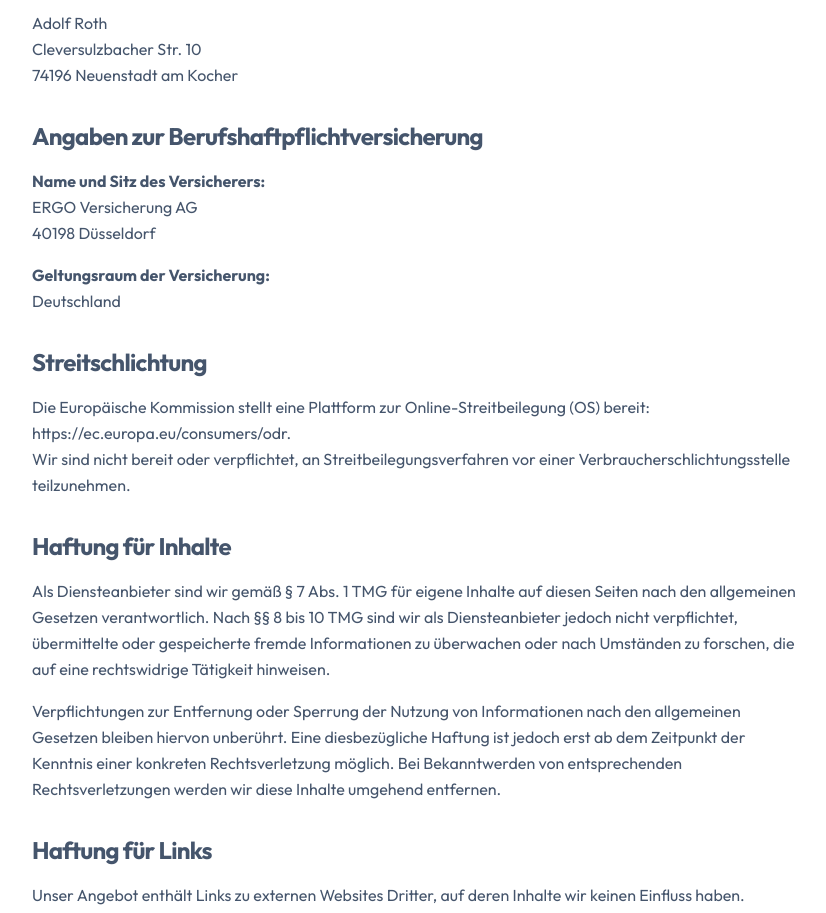
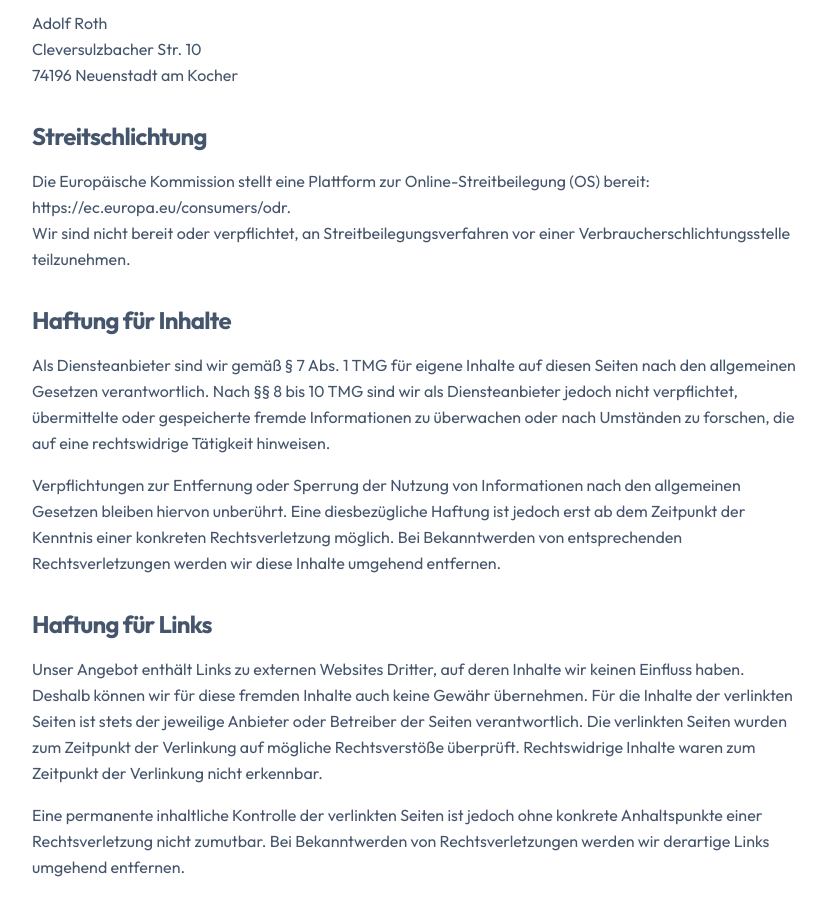
Before and after one commit to greenlabz/Zahnarzt-Adolf-Roth, a React (Vite) app: page /impressum in a window 1280 px wide. Shown: the part 1140-2053 px from the top of the page, without its empty margins (224-1050 px from the left). Built offline with nearby package versions, Linux system fonts and the light colour scheme.

Commit message:
Remove Berufshaftpflichtversicherung from Impressum and LegalModal

```diff
--- a/src/components/LegalModal.tsx
+++ b/src/components/LegalModal.tsx
@@ -160,15 +160,6 @@ function Impressum() {
         <p>Albstadtweg 9, 70567 Stuttgart</p>
       </Section>
 
-      <Section title="Berufshaftpflichtversicherung">
-        <p className="p-3 bg-amber-50 border border-amber-200 rounded-xl text-amber-800 text-xs">
-          ⚠️ Bitte tragen Sie hier Ihre Berufshaftpflichtversicherung ein, z. B.:<br />
-          Name des Versicherers: [Versicherungsgesellschaft]<br />
-          Anschrift: [Adresse]<br />
-          Geltungsbereich: Bundesrepublik Deutschland
-        </p>
-      </Section>
-
       <Section title="Streitschlichtung">
         <p>Die Europäische Kommission stellt eine Plattform zur Online-Streitbeilegung (OS) bereit:</p>
         <p><a href="https://ec.europa.eu/consumers/odr" target="_blank" rel="noopener noreferrer" className="text-brand-blue hover:underline">https://ec.europa.eu/consumers/odr</a></p>
--- a/src/pages/ImpressumPage.tsx
+++ b/src/pages/ImpressumPage.tsx
@@ -96,19 +96,6 @@ export default function ImpressumPage() {
             </section>
 
             <section>
-              <h2 className="text-2xl mb-4 mt-8">Angaben zur Berufshaftpflichtversicherung</h2>
-              <p>
-                <strong>Name und Sitz des Versicherers:</strong><br />
-                ERGO Versicherung AG<br />
-                40198 Düsseldorf
-              </p>
-              <p className="mt-4">
-                <strong>Geltungsraum der Versicherung:</strong><br />
-                Deutschland
-              </p>
-            </section>
-
-            <section>
               <h2 className="text-2xl mb-4 mt-8">Streitschlichtung</h2>
               <p>
                 Die Europäische Kommission stellt eine Plattform zur Online-Streitbeilegung (OS) bereit:{' '}
```
